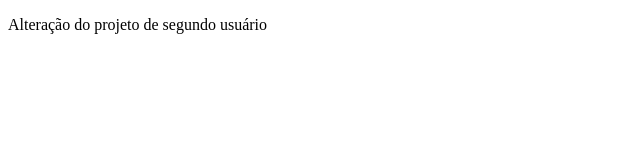
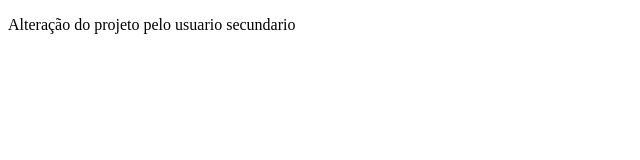
Before and after one commit to amandabernardo23/gerencia-de-config, a plain HTML site: page pagina2.html in a window 1280 px wide. Shown: the full height of the page, 0-640 px from the left. Drawn offline with Linux system fonts and the light colour scheme.

Commit message:
criacao de pagina2.html

```diff
--- a/pagina2.html
+++ b/pagina2.html
@@ -4,6 +4,6 @@
     <title>Pagina 2</title>
 </head>
 <body>
-    <p>Alteração do projeto de segundo usuário</p>
+    <p>Alteração do projeto pelo usuario secundario</p>
 </body>
 </html>
```
